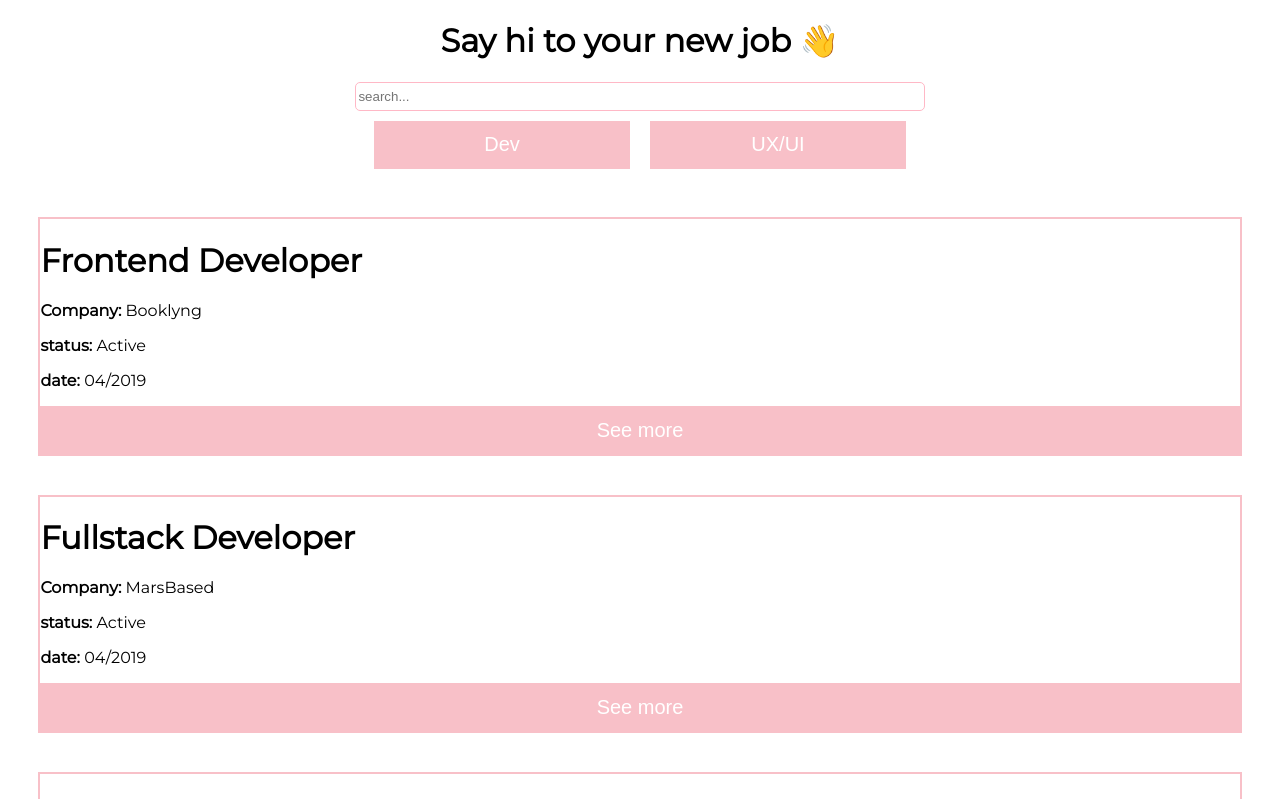
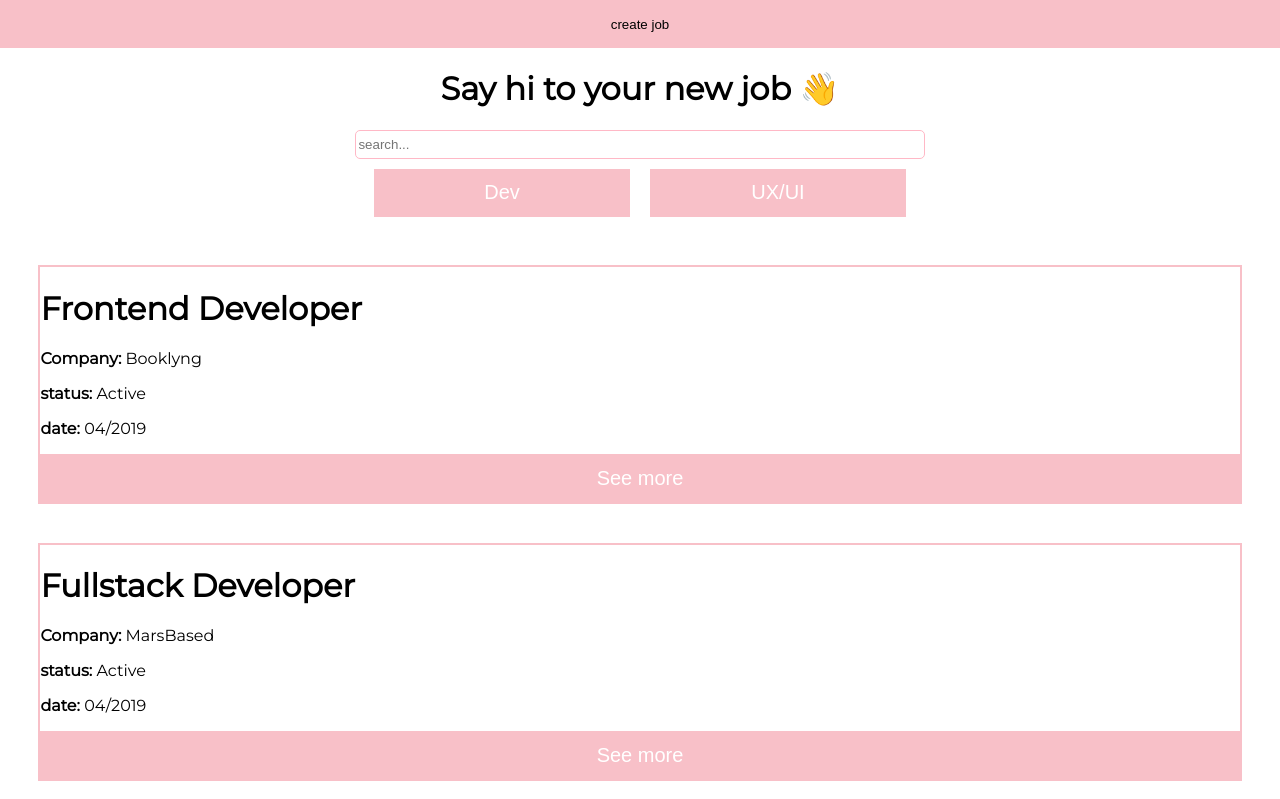
Before and after one commit to dreazz/helloWork, a React (Create React App) app: page / in a window 1280 px wide. Shown: the top 799 px of the page. Built offline with nearby package versions, Linux system fonts and the light colour scheme.

Commit message:
create link button jobpost

```diff
--- a/src/pages/home.js
+++ b/src/pages/home.js
@@ -1,4 +1,5 @@
 import React, { Component } from 'react'
+import { Link } from 'react-router-dom'
 import JobCard from './../components/jobCard/JobCard';
 import jobDataDev from './../jobsApril.json' ;
 import jobDataUx from './../uxuiJobsApril.json';
@@ -53,7 +54,7 @@ handleChange = (e) => {
   render() {
     return (
       <div className="main">
-
+      <Link to="/jobPost"><button>create job</button></Link>
         <div className="header">
           <h1>Say hi to your new job <span role="image">👋</span></h1>
           <SearchBar onChange={this.handleChange}/>
```
